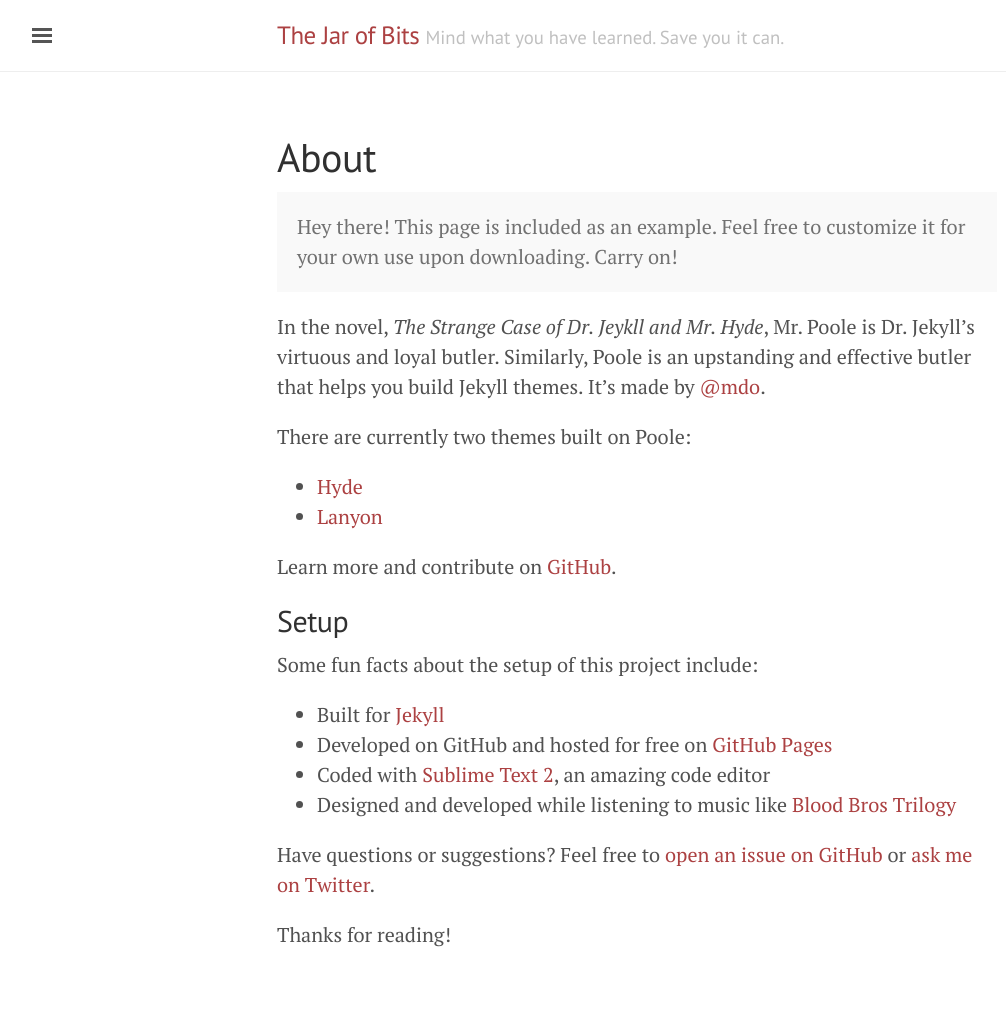
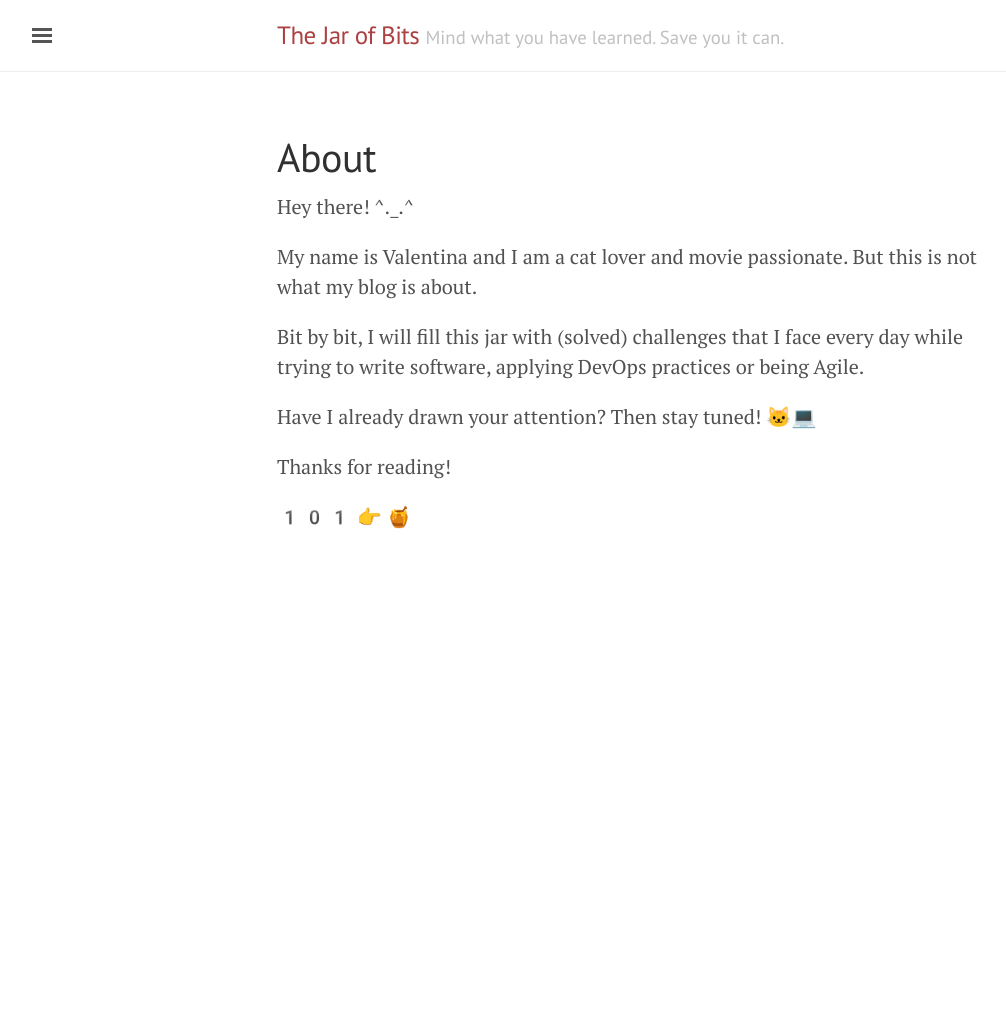
Before and after one commit to valentinabojan/valentinabojan.github.io, a Jekyll site: the page built from about.md, in a window 1280 px wide. Shown: the whole page, without its empty margins (3-1009 px from the left). Built offline with Jekyll 4.4.1, drawn with Linux system fonts in a browser that asks for light colours; nearby versions of some CDN libraries; comment, search, counter and statistics services are not loaded; after the commit the page ends 900 px from its top, so only the background shows below that.

Commit message:
update about.md page

```diff
--- a/about.md
+++ b/about.md
@@ -3,28 +3,14 @@
 title: About
 ---
 
-<p class="message">
-  Hey there! This page is included as an example. Feel free to customize it for your own use upon downloading. Carry on!
-</p>
+Hey there! ^._.^
 
-In the novel, *The Strange Case of Dr. Jeykll and Mr. Hyde*, Mr. Poole is Dr. Jekyll's virtuous and loyal butler. Similarly, Poole is an upstanding and effective butler that helps you build Jekyll themes. It's made by [@mdo](https://twitter.com/mdo).
+My name is Valentina and I am a cat lover and movie passionate. But this is not what my blog is about.
 
-There are currently two themes built on Poole:
+Bit by bit, I will fill this jar with (solved) challenges that I face every day while trying to write software, applying DevOps practices or being Agile.
 
-* [Hyde](http://hyde.getpoole.com)
-* [Lanyon](http://lanyon.getpoole.com)
-
-Learn more and contribute on [GitHub](https://github.com/poole).
-
-## Setup
-
-Some fun facts about the setup of this project include:
-
-* Built for [Jekyll](http://jekyllrb.com)
-* Developed on GitHub and hosted for free on [GitHub Pages](https://pages.github.com)
-* Coded with [Sublime Text 2](http://sublimetext.com), an amazing code editor
-* Designed and developed while listening to music like [Blood Bros Trilogy](https://soundcloud.com/maddecent/sets/blood-bros-series)
-
-Have questions or suggestions? Feel free to [open an issue on GitHub](https://github.com/poole/issues/new) or [ask me on Twitter](https://twitter.com/mdo).
+Have I already drawn your attention? Then stay tuned! 🐱‍💻
 
 Thanks for reading!
+
+ 1️0️1️ 👉 🍯
```
